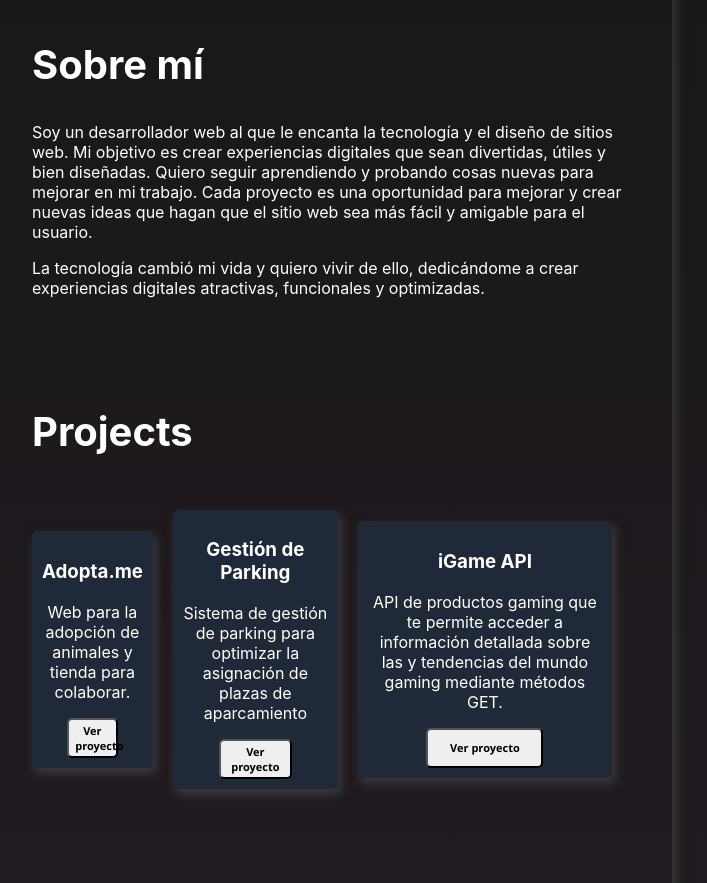
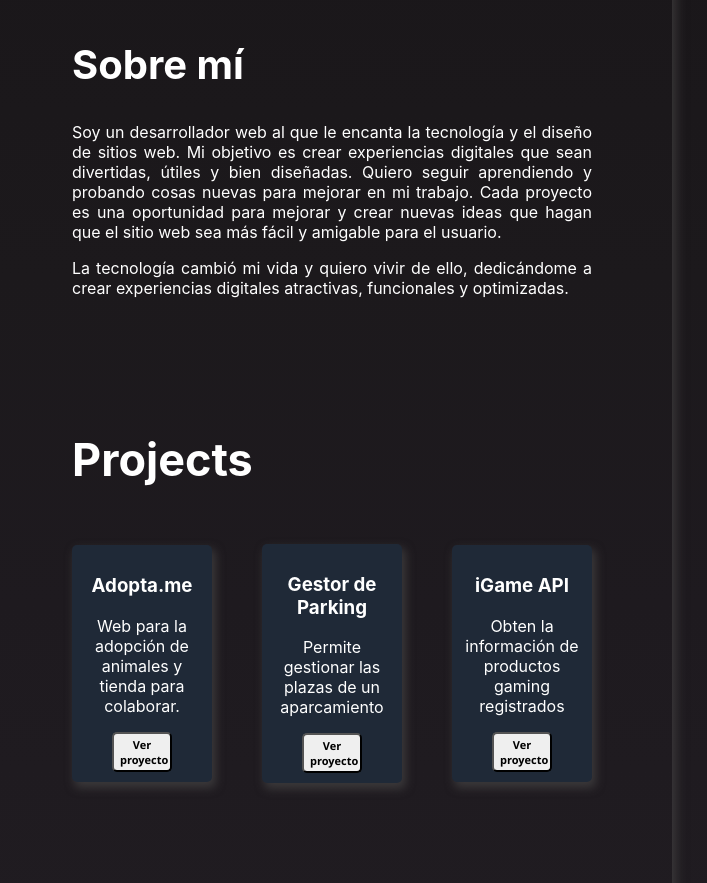
Before and after one commit to Esterfrndz/ester.fernandez, a React (Create React App) app: page / in a window 1280 px wide. Shown: the part 380-1263 px from the top of the page, without its empty margins (308-1015 px from the left). Built offline with nearby package versions, Linux system fonts and the light colour scheme.

Commit message:
Responsive para varios dispositivos

```diff
--- a/src/AboutMe/AboutMe.css
+++ b/src/AboutMe/AboutMe.css
@@ -11,3 +11,8 @@
 
     font-size: 40px;
 }
+
+.aboutMe-container p{
+
+    text-align: justify;
+}
--- a/src/App.css
+++ b/src/App.css
@@ -24,3 +24,49 @@
     padding: 25px 20px 25px; /* Reduce el padding lateral para dispositivos móviles */
   }
 }
+
+/* Optimización para iPad (entre 768px y 1024px) */
+@media only screen and (min-width: 768px) and (max-width: 1024px) {
+  .App {
+    padding: 25px 100px; /* Reduce el padding lateral para ajustarse mejor en pantallas de iPad */
+  }
+
+  .main-container {
+    padding: 20px 30px; /* Ajusta el padding interno en el contenedor principal */
+    box-shadow: 2px 4px 8px 1px #494747a9; /* Ajusta ligeramente la sombra para un efecto más sutil */
+  }
+
+
+}
+
+
+
+
+
+@media only screen and (min-width: 1040px) {
+
+  .main-container{
+
+    padding: 30px 80px 30px;
+    box-shadow: 3px 5px 10px 1px #494747a9;
+  }
+
+
+}
+
+
+
+@media only screen and (min-width: 1540px) {
+
+
+  .main-container{
+
+    padding: 30px 180px 30px;
+    box-shadow: 3px 5px 10px 1px #494747a9;
+  }
+
+
+
+
+
+}
--- a/src/Projects/Projects.css
+++ b/src/Projects/Projects.css
@@ -62,3 +62,84 @@ cursor: pointer;
 background-color: #d6d2d7;
 
 }
+
+/* Optimización para iPhone (pantallas pequeñas menores de 767px) */
+@media only screen and (max-width: 767px) {
+    .Section-container {
+      padding-top: 30px; /* Reducir el espacio superior */
+    }
+
+    .Section-container h2 {
+      font-size: 30px; /* Ajustar tamaño del título */
+    }
+
+    .projects {
+      flex-direction: column; /* Apilar tarjetas verticalmente */
+      align-items: center;
+      gap: 40px;
+    }
+
+    .project-container {
+      margin-right: 0;
+      width: 90%; /* Ajustar el ancho para que no ocupe todo el espacio en móvil */
+    }
+
+    .project-container button {
+      width: 80%; /* Botón más ancho en pantallas pequeñas */
+    }
+  }
+
+  /* Optimización para iPad (entre 768px y 1024px) */
+@media only screen and (min-width: 768px) and (max-width: 1024px) {
+    .Section-container {
+      padding-top: 40px; /* Ajustar el padding superior */
+    }
+
+    .Section-container h2 {
+      font-size: 35px; /* Ajustar tamaño del título */
+    }
+
+    .projects {
+      flex-wrap: wrap; /* Permitir que las tarjetas se ajusten en varias filas */
+      justify-content: space-around;
+      gap:40px;
+    }
+
+    .project-container {
+      width: 45%; /* Ajustar el ancho de las tarjetas para que quepan dos por fila en iPad */
+    }
+
+    .project-container button {
+      width: 60%; /* Ajustar el ancho del botón */
+    }
+  }
+
+
+  /* Optimización para MacBook (pantallas mayores a 1280px) */
+@media only screen and (min-width: 1280px) {
+    .Section-container {
+      padding-top: 80px; /* Aumentar el espacio superior para pantallas más grandes */
+    }
+
+    .Section-container h2 {
+      font-size: 45px; /* Aumentar el tamaño del título */
+    }
+
+    .projects {
+      justify-content: space-between;
+      gap: 50px; /* Más espacio entre tarjetas */
+    }
+
+    .project-container {
+      width: 30%; /* Ajustar el ancho de las tarjetas para que quepan tres por fila en MacBook */
+      margin-right: 0;
+
+
+
+    }
+
+    .project-container button {
+      width: 50%;
+       /* Ajustar el ancho del botón */
+    }
+  }
--- a/src/Projects/Projects.js
+++ b/src/Projects/Projects.js
@@ -9,12 +9,12 @@ const projects = [
     },
     {
       id: 2,
-      name: "Gestión de Parking",
-      description: "Sistema de gestión de parking para optimizar la asignación de plazas de aparcamiento"
+      name: "Gestor de Parking",
+      description: "Permite gestionar las plazas de un aparcamiento"
     },{
       id: 3,
       name: "iGame API",
-      description: "API de productos gaming que te permite acceder a información detallada sobre las y tendencias del mundo gaming mediante métodos GET."
+      description: "Obten la información de productos gaming registrados"
     },
     ,
   ];
```
